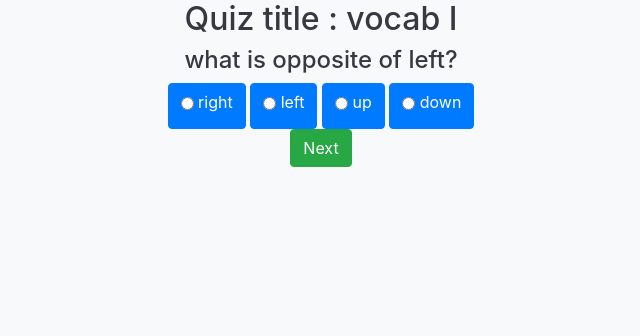
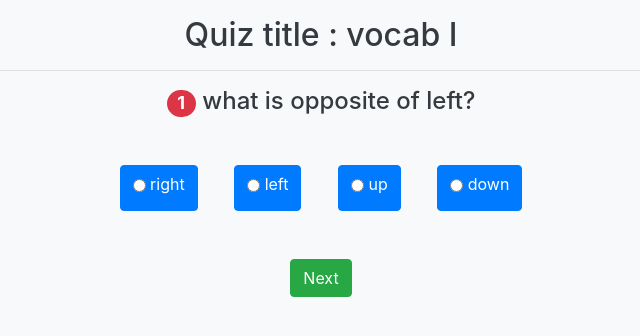
Before and after one commit to mohammadamin16/easyvocab, a Django app: page /quiz/1 in a window 1280 px wide. Shown: the part 56-392 px from the top of the page, without its empty margins (319-959 px from the left). Run offline with Django 3.2, Linux system fonts and the light colour scheme; data comes from the database, SQL or seed files in the repository; both versions use the stored data as it was after the commit; some libraries are stand-ins or nearby versions.

Commit message:
improve site design

```diff
--- a/accounts/templates/accounts/edit_profile.html
+++ b/accounts/templates/accounts/edit_profile.html
@@ -1,7 +1,7 @@
 {% extends 'accounts/accounts_base_template.html' %}
 {% load bootstrap %}
 {% block content %}
-<div class="container">
+<div class="container mt-3">
     <p class="h1 text-center">Edit Profile</p>
     <form  method="post">
     {{ form|bootstrap }}
--- a/accounts/templates/accounts/login.html
+++ b/accounts/templates/accounts/login.html
@@ -1,7 +1,8 @@
 {% extends 'accounts/accounts_base_template.html' %}
 {% load bootstrap %}
 {% block content %}
-<div class="container">
+<div class="container mt-3">
+    <p class="h1 text-center">Login :</p>
     <form  method="post">
         {{ form|bootstrap }}
         {% csrf_token %}
--- a/accounts/templates/accounts/profile.html
+++ b/accounts/templates/accounts/profile.html
@@ -1,7 +1,7 @@
 {% extends 'accounts/accounts_base_template.html' %}
 {% load bootstrap %}
 {% block content %}
-<div class="container">
+<div class="container mt-3">
     <p class="h1 text-center">Profile</p>
     <div class="text-center">
     <img class="rounded" src="{% url 'accounts:get-avatar' object.username  %}" width="100" class="img-fluid" alt="Avatar">
--- a/accounts/templates/accounts/signup.html
+++ b/accounts/templates/accounts/signup.html
@@ -1,7 +1,9 @@
 {% extends 'accounts/accounts_base_template.html' %}
 {% load bootstrap %}
 {% block content %}
-    <div class="container">
+    <div class="container mt-3">
+    <p class="h1 text-center">Signup :</p>
+
 <form  method="post">
     {{ form|bootstrap }}
     {% csrf_token %}
--- a/dict/templates/dict/index.html
+++ b/dict/templates/dict/index.html
@@ -17,7 +17,7 @@
     <hr>
     {% if error %}
 
-        <div class="alert alert-primary" role="alert">
+        <div class="alert alert-primary shadow" role="alert">
             We don't know that word yet!<br>
             but if you want to make our project better
             <a href="{% url 'dict:add-word' %}" class="alert-link">you can add it here!</a>
--- a/quiz/templates/quiz/quiz_view.html
+++ b/quiz/templates/quiz/quiz_view.html
@@ -2,41 +2,25 @@
 {% load quiz_extras %}
 {% block content %}
     <div class="container text-center">
-    <p class="h2">Quiz title : {{ quiz.title }}</p>
-    <p class="h4">{{ quiz.questions.all|get:QO|get_title }}</p>
+    <p class="h2 mt-3">Quiz title : {{ quiz.title }}</p>
+    <hr>
+        <p class="h4 mb-5">
+              <span class="badge badge-pill text-white bg-danger">{{ QO|plus_one }}</span>
+            {{ quiz.questions.all|get:QO|get_title }}
+        </p>
     <form method="post" action="{% url 'quiz:quiz-view' quiz_number %}">
-        <div id="ck-button" class="btn btn-primary">
+        {% for choice in choices %}
+        <div id="ck-button" class="btn btn-primary mx-3">
         <label for="accept">
-            <input id="accept" name='ans' type="radio" value="{{ choice1 }}" required="required" class="btn btn-primary" />
-            <span>{{ choice1 }}</span>
+            <input id="accept" name='ans' type="radio" value="{{ choice }}" required="required" class="btn btn-primary" />
+            <span>{{ choice }}</span>
         </label>
         </div>
+        {% endfor %}
+        <br>
 
-        <div id="ck-button" class="btn btn-primary">
-        <label for="accept">
-            <input id="accept" name='ans' type="radio" value="{{ choice2 }}" required="required" class="btn btn-primary" />
-            <span>{{ choice2 }}</span>
-        </label>
-        </div>
-
-        <div id="ck-button" class="btn btn-primary">
-        <label for="accept">
-            <input id="accept" name='ans' type="radio" value="{{ choice3 }}" required="required" class="btn btn-primary" />
-            <span>{{ choice3 }}</span>
-        </label>
-        </div>
-
-        <div id="ck-button" class="btn btn-primary">
-        <label for="accept">
-            <input id="accept" name='ans' type="radio" value="{{ choice4 }}" required="required" class="btn btn-primary" />
-            <span>{{ choice4 }}</span>
-        </label>
-        </div>
-
-        <br>
-{#        <a href="{% url 'quiz:quiz-view' quiz_number %}?QO={{ QO|plus_one }}"> <button type="button" class="btn btn-success">Next</button> </a>#}
         <input name="QO" value="{{ QO|plus_one }}" hidden>
-        <input type="submit" value="Next" class="btn btn-success">
+        <input type="submit" value="Next" class="btn btn-success mt-5">
         {% csrf_token %}
     </form>
     </div>
--- a/quiz/views.py
+++ b/quiz/views.py
@@ -55,10 +55,7 @@ class QuizView(DetailView):
             context['QO'] = 0
 
         choices = self.get_object().questions.all()[context['QO']].choices.split(',')
-        context['choice1'] = choices[0]
-        context['choice2'] = choices[1]
-        context['choice3'] = choices[2]
-        context['choice4'] = choices[3]
+        context['choices'] = choices
         return context
 
 
--- a/templates/layout.html
+++ b/templates/layout.html
@@ -57,10 +57,19 @@
 
 {#<div class="container text-center auto-mx">#}
 {% block content %}
-    <div class="container text-center">
-    <h1>Welcome to Easyvocab</h1>
-    <a href="{% url 'accounts:login' %}"><button type="button" class="btn btn-outline-primary btn-lg ">Login</button></a>
-    <a href="{% url 'accounts:signup' %}"><button type="button" class="btn btn-outline-secondary btn-lg">Sign Up</button></a>
+    <div class="container text-center mt-3">
+        <p class="display-2"> Welcome to Easyvocab</p>
+
+    <div class="row">
+    <div class="col-sm-6">
+        <img src="{% static 'img/vocabulary.png' %}" class="rounded float-right" width="300" alt="Logo">
+    </div>
+    <div class="col-sm-6 m-auto">
+        <a href="{% url 'accounts:login' %}"><button type="button" class="btn btn-outline-primary btn-lg w-50 ">Login</button></a>
+        <br>
+        <a href="{% url 'accounts:signup' %}"><button type="button" class="btn btn-outline-secondary btn-lg w-50">Sign Up</button></a>
+    </div>
+
     </div>
 {% endblock %}
 </div>
```
Also changed, not shown: quiz/templates/quiz/index.html (+6 -2 lines), db.sqlite3.
